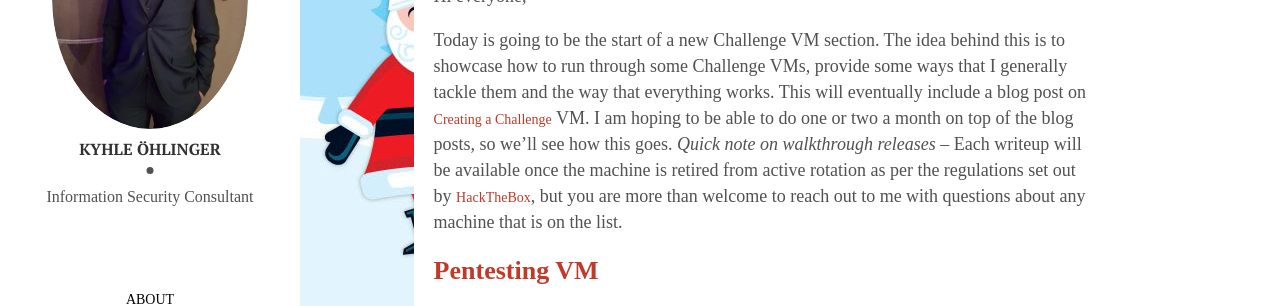
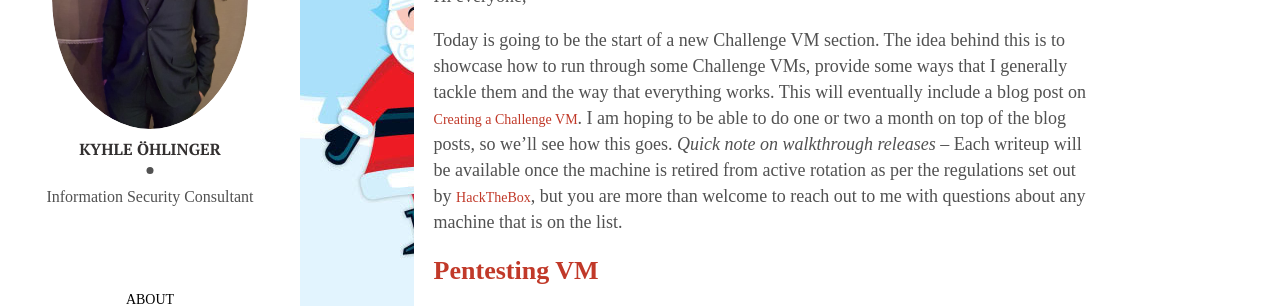
Before and after one commit to KyhleOhlinger/ohlinger.co, a Jekyll site: the page built from _walkthroughs/2020-09-29-htb_setup.markdown, in a window 1280 px wide and 900 px high, scrolled down 381 px. Shown: the part 152-458 px from the top of the window. Built offline with Jekyll 4.4.1, drawn with Linux system fonts in a browser that asks for light colours; nearby versions of some CDN libraries; part of the change alters nothing that is shown.

```diff
--- a/_walkthroughs/2020-09-29-htb_setup.markdown
+++ b/_walkthroughs/2020-09-29-htb_setup.markdown
@@ -8,7 +8,7 @@ description: Hi all, My name is Kyhle Öhlinger and this post forms part of my c
 
 Hi everyone,
 
-Today is going to be the start of a new Challenge VM section. The idea behind this is to showcase how to run through some Challenge VMs, provide some ways that I generally tackle them and the way that everything works. This will eventually include a blog post on [Creating a Challenge](https://ohlinger.co) VM. I am hoping to be able to do one or two a month on top of the blog posts, so we'll see how this goes. *Quick note on walkthrough releases* -- Each writeup will be available once the machine is retired from active rotation as per the regulations set out by [HackTheBox](https://www.hackthebox.eu), but you are more than welcome to reach out to me with questions about any machine that is on the list.
+Today is going to be the start of a new Challenge VM section. The idea behind this is to showcase how to run through some Challenge VMs, provide some ways that I generally tackle them and the way that everything works. This will eventually include a blog post on [Creating a Challenge VM](https://ohlinger.co/creating-a-challenge-vm/). I am hoping to be able to do one or two a month on top of the blog posts, so we'll see how this goes. *Quick note on walkthrough releases* -- Each writeup will be available once the machine is retired from active rotation as per the regulations set out by [HackTheBox](https://www.hackthebox.eu), but you are more than welcome to reach out to me with questions about any machine that is on the list.
 
 ## Pentesting VM
 
```
